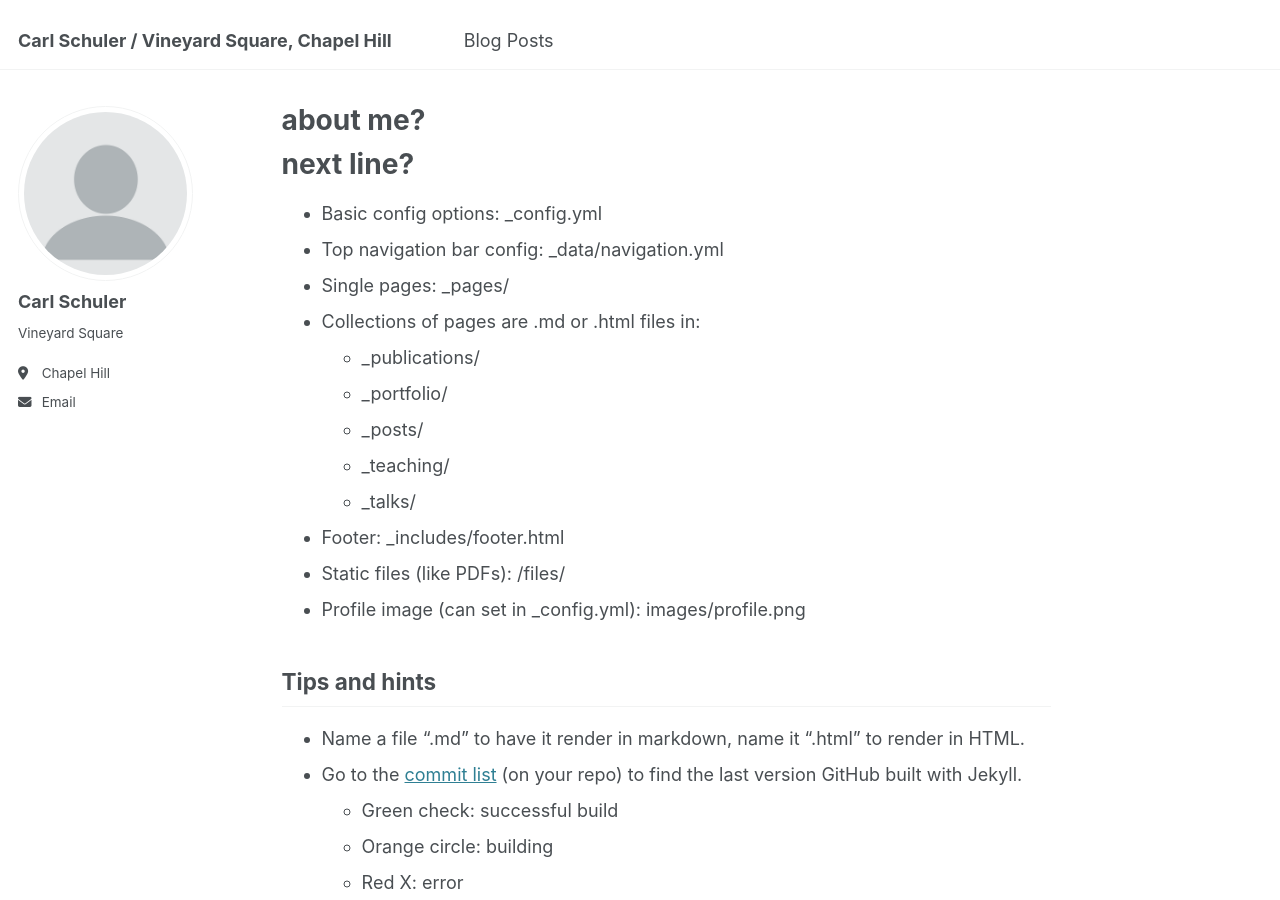
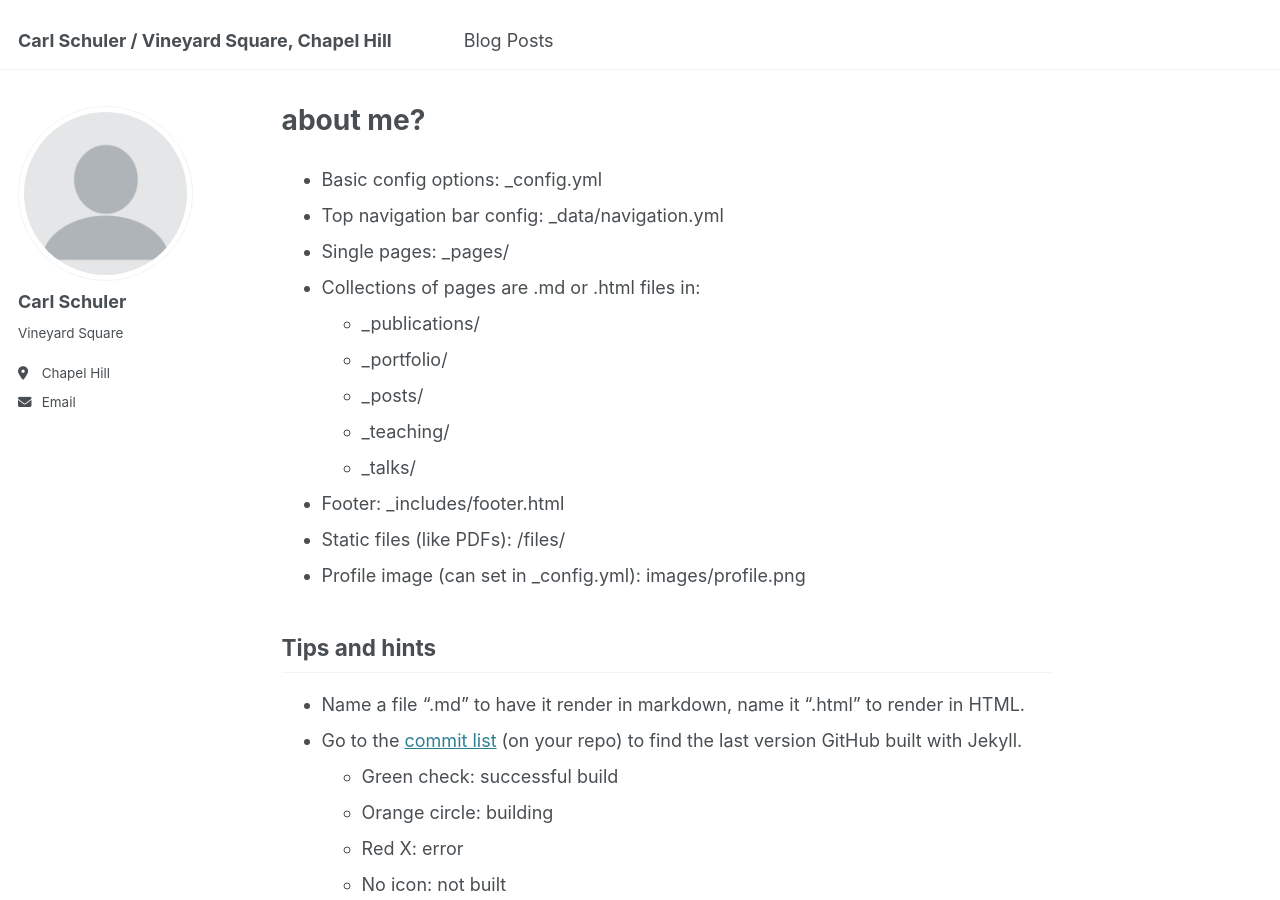
Before and after one commit to CarlSchuler/carl.github.io, a Jekyll site: the page built from _pages/markdown.md, in a window 1280 px wide and 900 px high. Built offline with Jekyll 4.4.1, drawn with Linux system fonts in a browser that asks for light colours; emoji names are drawn with the system emoji font.

Commit message:
Update markdown.md

```diff
--- a/_pages/markdown.md
+++ b/_pages/markdown.md
@@ -6,10 +6,6 @@ redirect_from:
   - /md/
   - /markdown.html
 ---
-
-
-# next line?
-
 * Basic config options: _config.yml
 * Top navigation bar config: _data/navigation.yml
 * Single pages: _pages/
```
